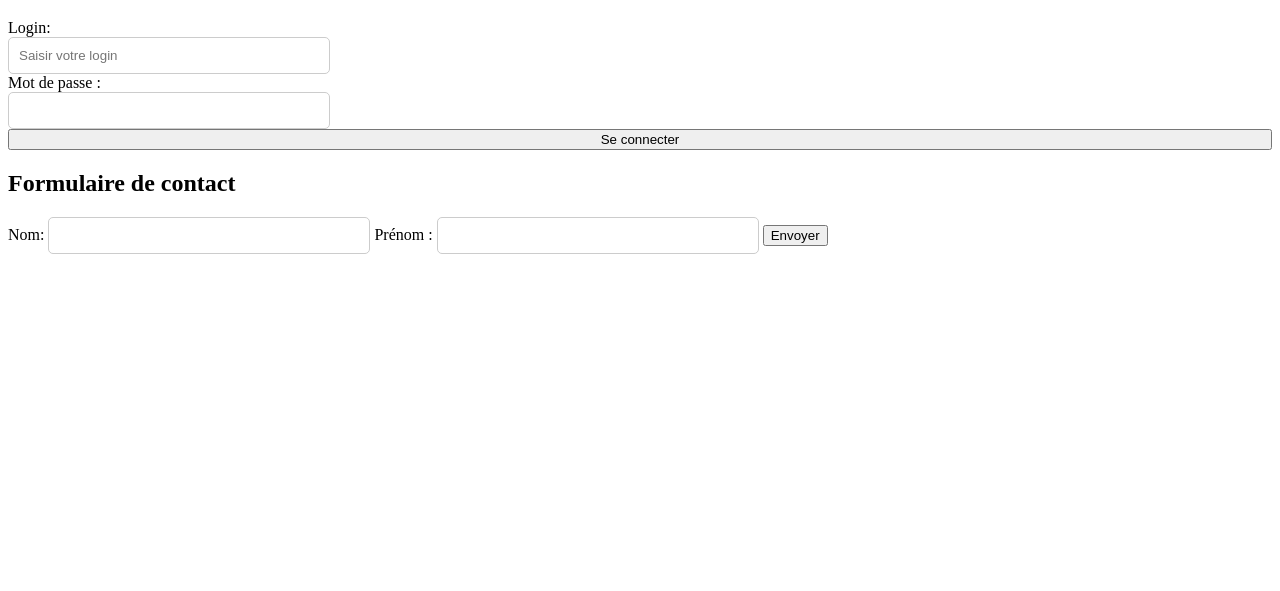
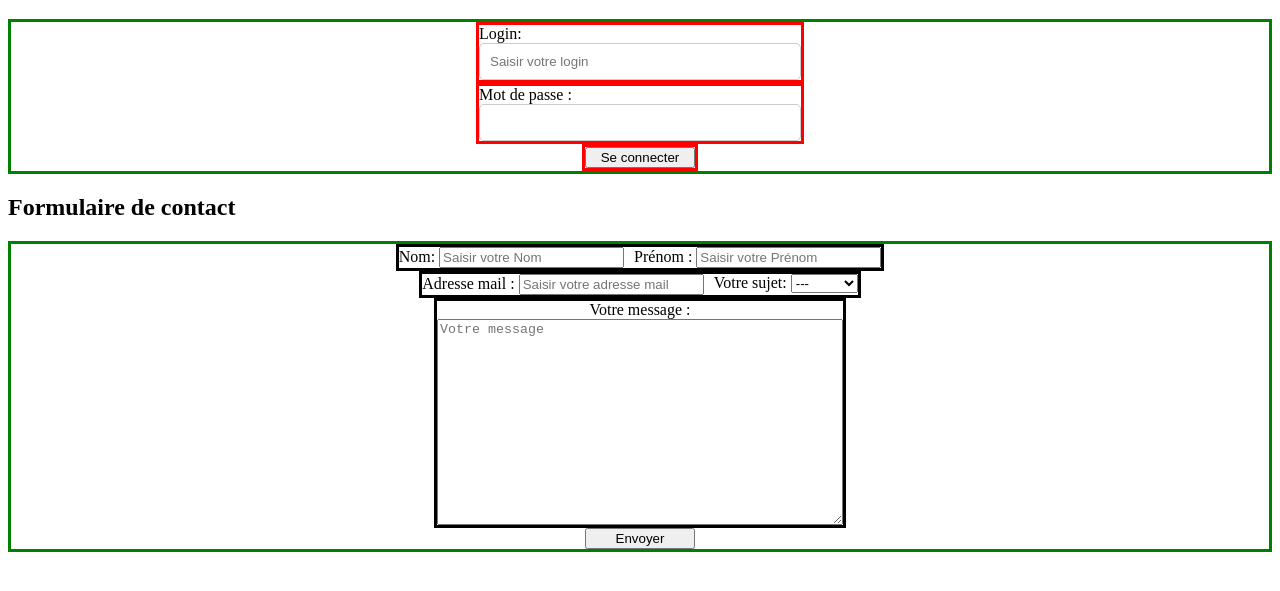
Before and after one commit to Dranwine/HTML_CSS, a plain HTML site: page formulaire.html in a window 1280 px wide. Shown: the part 61-652 px from the top of the page. Drawn offline with Linux system fonts and the light colour scheme.

Commit message:
formulaire terminer

```diff
--- a/formulaire.css
+++ b/formulaire.css
@@ -1,15 +1,60 @@
+
 .titre{
     display: flex;
     justify-content: center;
 }
 
+.container{
+    border: 3px solid green;
+    display: flex;
+    justify-content: center;
+    align-items: center;
+    flex-direction: column;
+}
+
 .login{
     display: flex;
     flex-direction: column;
-    justify-content: center;
+    border : 3px solid red;
 }
 
-.login input, .formulaire input {
+.container2{
+    border: 3px solid green;
+    display: flex;
+    justify-content: center;
+    align-items: center;
+    flex-direction: column;
+}
+.elem{
+    border: 3px solid black;
+    display: flex;
+    gap: 10px;
+}
+/* .formulaire{
+    display: flex;
+    flex-direction: column;
+    justify-content: center ;
+    align-items: center;
+} */
+.messager{
+    border: 3px solid black;
+    display: flex;
+    flex-direction: column;
+    align-items: center;
+}
+#message{
+    width: 400px;
+    height: 200px;
+    resize: vertical;/*redimensionnement vertical*/
+}
+button{
+    display: inline-block;
+    width: 110px;
+}
+
+
+
+.login input{
     width: 300px; /* Définit une largeur fixe pour les champs de saisie */
     padding: 10px; /* Ajoute un peu d'espace intérieur */
     border: 1px solid #ccc; /* Ajoute une bordure grise claire */
--- a/formulaire.html
+++ b/formulaire.html
@@ -9,25 +9,58 @@
     <body>
         <main>
             <h1 class = titre>Login</h1>
-            <form action="" method="get" class = "login">
+            <form action="">
+                <div class = "container">
+                    <div class = "login">
                         <label for="login">Login:</label>
                         <input type="text" id="login" name="login" placeholder="Saisir votre login"
                         required />
+                    </div>
+                    <div class = "login">
                         <label for="password">Mot de passe :</label>
                         <input type="password" id="password" name="password"
                         required/>
-                <button type="submit">Se connecter</button>
+                    </div>
+                    <div class = "login">
+                        <button type="submit" class = button>Se connecter</button>
+                    </div>
+                </div>
             </form>
             <h2>Formulaire de contact</h2>
-            <form action="" method="get" class = "formulaire">
+            <form action="">
+                <div class = "container2">
+                    <div class = "elem">
+                        <div>
                             <label for="Nom">Nom:</label>
-                <input type="text" id="Nom" name="Nom"
-                required />
+                            <input type="text" id="Nom" name="Nom" placeholder="Saisir votre Nom" required />
+                        </div>
+                        <div>
                             <label for="Prénom">Prénom :</label>
-                <input type="txt" id="Prénom" name="Prénom"
-                required/>
-
+                            <input type="txt" id="Prénom" name="Prénom" placeholder="Saisir votre Prénom" required/>
+                        </div>
+                    </div>
+                    <div class = "elem">
+                        <div>
+                            <label for="Adresse">Adresse mail :</label>
+                            <input type="txt" id="Adresse" name="Adresse" placeholder="Saisir votre adresse mail" required/>
+                        </div>
+                        <div>
+                            <label for="sujet">Votre sujet:</label>
+                            <select name="sujet" id="sujet">
+                                <option>---</option>
+                                <option>holla</option>
+                                <option>bonjour</option>
+                            </select>
+                        </div>
+                    </div>
+                    <div class="messager">
+                        <label for="message">Votre message :</label>
+                        <textarea type="txt" id="message" name="message" placeholder="Votre message" ></textarea>
+                    </div>
+                    <div>
                         <button type="submit">Envoyer</button>
+                    </div>
+                </div>
             </form>
         </main>
     </body>
```
Lines whose indentation alone changed are shown as unchanged.
